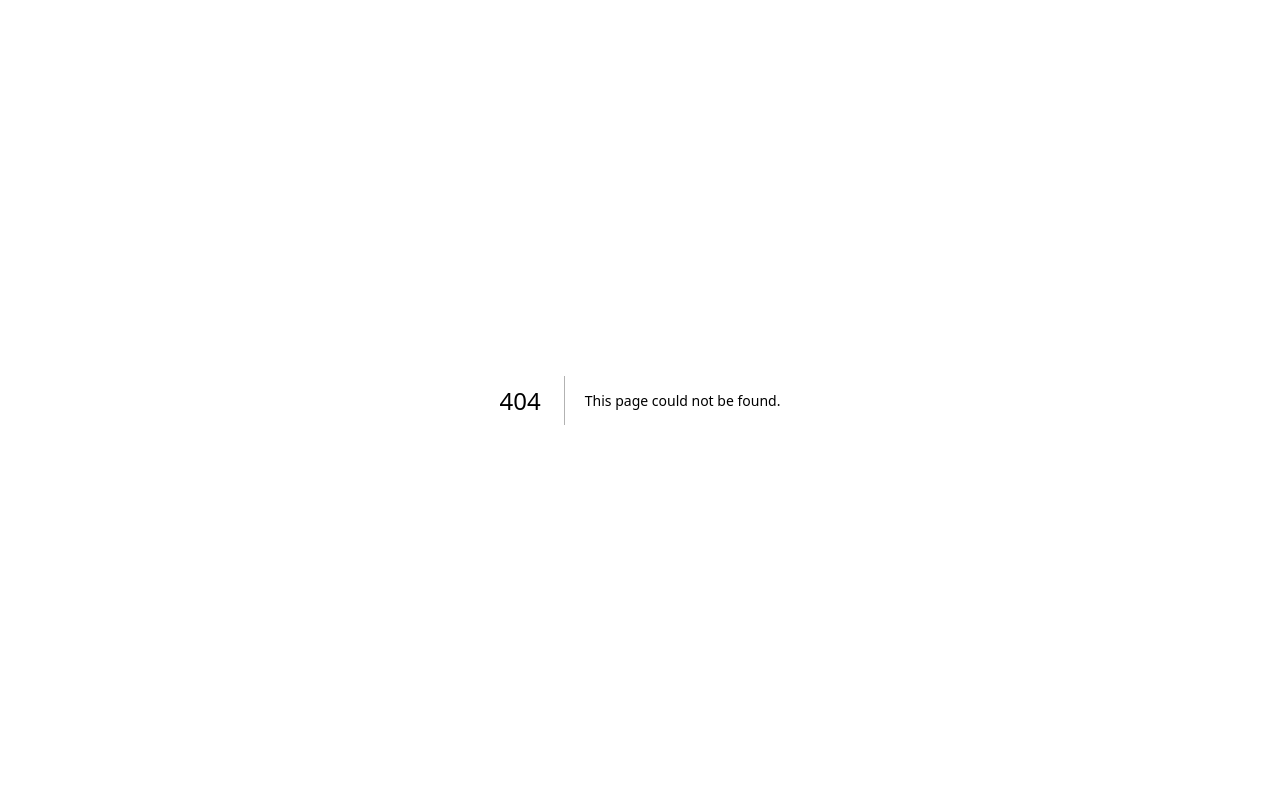
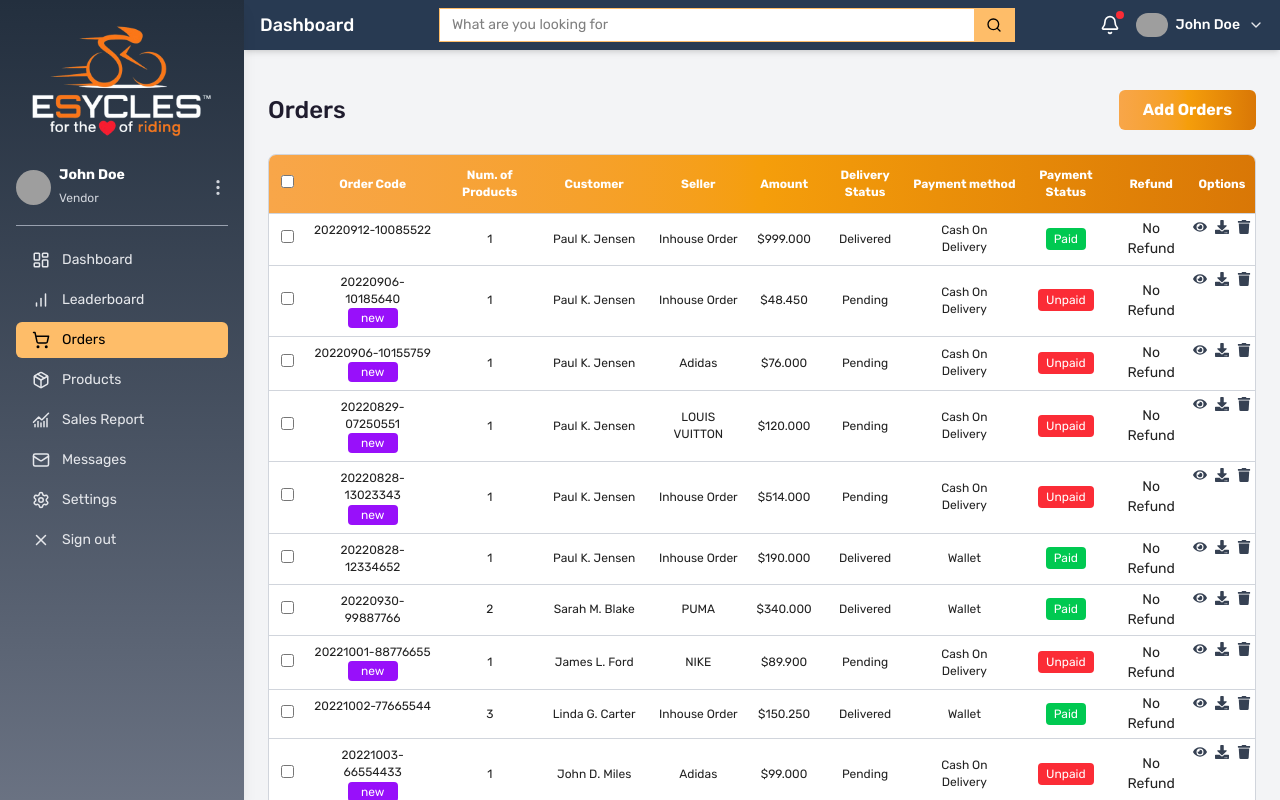
Before and after one commit to fahadsaeed8/esycles-vendor, a Next.js app: page /orders in a window 1280 px wide. Before the commit this address had no page. Built offline with nearby package versions, Linux system fonts and the light colour scheme; grey boxes are pictures that could not be loaded.

Commit message:
resolve bugs

```diff
--- /dev/null
+++ b/app/orders/page.tsx
@@ -0,0 +1,285 @@
+import React from "react";
+import { FaEye, FaDownload, FaTrash } from "react-icons/fa";
+import DashboardLayout from "../../components/layout/dashboard-layout";
+import Button from "../../components/common/button";
+
+function Orders() {
+  const orders = [
+    {
+      orderCode: "20220912-10085522",
+      products: 1,
+      customer: "Paul K. Jensen",
+      seller: "Inhouse Order",
+      amount: "$999.000",
+      deliveryStatus: "Delivered",
+      paymentMethod: "Cash On Delivery",
+      paymentStatus: "Paid",
+      refund: "No Refund",
+    },
+    {
+      orderCode: "20220906-10185640",
+      products: 1,
+      customer: "Paul K. Jensen",
+      seller: "Inhouse Order",
+      amount: "$48.450",
+      deliveryStatus: "Pending",
+      paymentMethod: "Cash On Delivery",
+      paymentStatus: "Unpaid",
+      refund: "No Refund",
+      new: true,
+    },
+    {
+      orderCode: "20220906-10155759",
+      products: 1,
+      customer: "Paul K. Jensen",
+      seller: "Adidas",
+      amount: "$76.000",
+      deliveryStatus: "Pending",
+      paymentMethod: "Cash On Delivery",
+      paymentStatus: "Unpaid",
+      refund: "No Refund",
+      new: true,
+    },
+    {
+      orderCode: "20220829-07250551",
+      products: 1,
+      customer: "Paul K. Jensen",
+      seller: "LOUIS VUITTON",
+      amount: "$120.000",
+      deliveryStatus: "Pending",
+      paymentMethod: "Cash On Delivery",
+      paymentStatus: "Unpaid",
+      refund: "No Refund",
+      new: true,
+    },
+    {
+      orderCode: "20220828-13023343",
+      products: 1,
+      customer: "Paul K. Jensen",
+      seller: "Inhouse Order",
+      amount: "$514.000",
+      deliveryStatus: "Pending",
+      paymentMethod: "Cash On Delivery",
+      paymentStatus: "Unpaid",
+      refund: "No Refund",
+      new: true,
+    },
+    {
+      orderCode: "20220828-12334652",
+      products: 1,
+      customer: "Paul K. Jensen",
+      seller: "Inhouse Order",
+      amount: "$190.000",
+      deliveryStatus: "Delivered",
+      paymentMethod: "Wallet",
+      paymentStatus: "Paid",
+      refund: "No Refund",
+    },
+    // New objects start here
+    {
+      orderCode: "20220930-99887766",
+      products: 2,
+      customer: "Sarah M. Blake",
+      seller: "PUMA",
+      amount: "$340.000",
+      deliveryStatus: "Delivered",
+      paymentMethod: "Wallet",
+      paymentStatus: "Paid",
+      refund: "No Refund",
+    },
+    {
+      orderCode: "20221001-88776655",
+      products: 1,
+      customer: "James L. Ford",
+      seller: "NIKE",
+      amount: "$89.900",
+      deliveryStatus: "Pending",
+      paymentMethod: "Cash On Delivery",
+      paymentStatus: "Unpaid",
+      refund: "No Refund",
+      new: true,
+    },
+    {
+      orderCode: "20221002-77665544",
+      products: 3,
+      customer: "Linda G. Carter",
+      seller: "Inhouse Order",
+      amount: "$150.250",
+      deliveryStatus: "Delivered",
+      paymentMethod: "Wallet",
+      paymentStatus: "Paid",
+      refund: "No Refund",
+    },
+    {
+      orderCode: "20221003-66554433",
+      products: 1,
+      customer: "John D. Miles",
+      seller: "Adidas",
+      amount: "$99.000",
+      deliveryStatus: "Pending",
+      paymentMethod: "Cash On Delivery",
+      paymentStatus: "Unpaid",
+      refund: "No Refund",
+      new: true,
+    },
+    {
+      orderCode: "20221004-55443322",
+      products: 2,
+      customer: "Alice T. Nguyen",
+      seller: "Under Armour",
+      amount: "$210.000",
+      deliveryStatus: "Delivered",
+      paymentMethod: "Cash On Delivery",
+      paymentStatus: "Paid",
+      refund: "No Refund",
+    },
+    {
+      orderCode: "20221005-44332211",
+      products: 1,
+      customer: "George F. Henry",
+      seller: "Inhouse Order",
+      amount: "$135.000",
+      deliveryStatus: "Pending",
+      paymentMethod: "Wallet",
+      paymentStatus: "Unpaid",
+      refund: "No Refund",
+    },
+    {
+      orderCode: "20221006-33221100",
+      products: 2,
+      customer: "Cynthia B. Moore",
+      seller: "PUMA",
+      amount: "$240.750",
+      deliveryStatus: "Delivered",
+      paymentMethod: "Cash On Delivery",
+      paymentStatus: "Paid",
+      refund: "No Refund",
+    },
+    {
+      orderCode: "20221007-22110099",
+      products: 1,
+      customer: "Daniel E. Frost",
+      seller: "Inhouse Order",
+      amount: "$58.900",
+      deliveryStatus: "Pending",
+      paymentMethod: "Wallet",
+      paymentStatus: "Unpaid",
+      refund: "No Refund",
+      new: true,
+    },
+    {
+      orderCode: "20221008-11009988",
+      products: 1,
+      customer: "Emma L. Woods",
+      seller: "LOUIS VUITTON",
+      amount: "$499.000",
+      deliveryStatus: "Delivered",
+      paymentMethod: "Cash On Delivery",
+      paymentStatus: "Paid",
+      refund: "No Refund",
+    },
+  ];
+
+  return (
+    <DashboardLayout>
+      <div className="px-2">
+        <div className="flex items-center justify-between my-6">
+          <h1 className="text-[24px] font-[500] text-[#1f1c2e] ">Orders</h1>
+          {/* <button className="w-[132px] h-[45px] flex items-center justify-center text-[14px] bg-[#f59359] rounded-md hover:bg-transparent">
+
+        </button> */}
+          <Button variant="primary">Add Orders</Button>
+        </div>
+        <div className=" overflow-auto  border border-gray-300 rounded-lg">
+          <table className="text-sm text-left text-[#222]  min-w-[768px] w-full">
+            <thead className="bg-gradient-to-r from-[#f8a649] via-[#f59e0b] to-[#d97706] text-white">
+              <tr>
+                <th className="py-3 text-center">
+                  <input type="checkbox" />
+                </th>
+                <th className="py-3  text-center text-[12px] ">Order Code</th>
+                <th className="py-3  text-center text-[12px] ">
+                  Num. of Products
+                </th>
+                <th className="py-3  text-center text-[12px] ">Customer</th>
+                <th className="py-3  text-center text-[12px] ">Seller</th>
+                <th className="py-3  text-center text-[12px] ">Amount</th>
+                <th className="py-3  text-center text-[12px] ">
+                  Delivery Status
+                </th>
+                <th className="py-3  text-center text-[12px] ">
+                  Payment method
+                </th>
+                <th className="py-3  text-center text-[12px] ">
+                  Payment Status
+                </th>
+                <th className="py-3  text-center text-[12px] ">Refund</th>
+                <th className="py-3  text-center text-[12px] ">Options</th>
+              </tr>
+            </thead>
+            <tbody>
+              {orders.map((order, idx) => (
+                <tr
+                  key={idx}
+                  className="border-t border-gray-300 bg-white hover:bg-orange-50 transition duration-300"
+                >
+                  <td className="p-3 text-center">
+                    <input
+                      type="checkbox"
+                      className=" cursor-pointer text-center"
+                    />
+                  </td>
+                  <td className="flex flex-col items-center p-2 text-center w-full">
+                    <span className="text-[12px] font-[400] text-center">
+                      {order.orderCode}
+                    </span>
+                    {order.new && (
+                      <span className=" text-xs bg-purple-600 text-white py-0.5 rounded-sm text-center w-[50px]">
+                        new
+                      </span>
+                    )}
+                  </td>
+                  <td className=" text-center text-[12px]">{order.products}</td>
+                  <td className="p-2 text-center text-[12px]">
+                    {order.customer}
+                  </td>
+                  <td className="p-2 text-center text-[12px]">
+                    {order.seller}
+                  </td>
+                  <td className="p-2 text-center text-[12px]">
+                    {order.amount}
+                  </td>
+                  <td className="p-2 text-center text-[12px]">
+                    {order.deliveryStatus}
+                  </td>
+                  <td className="p-2 text-center text-[12px]">
+                    {order.paymentMethod}
+                  </td>
+                  <td className="p-2 text-center text-[12px]">
+                    <span
+                      className={`px-2 py-1 text-white text-xs rounded ${
+                        order.paymentStatus === "Paid"
+                          ? "bg-green-500"
+                          : "bg-red-500"
+                      }`}
+                    >
+                      {order.paymentStatus}
+                    </span>
+                  </td>
+                  <td className="p-1 text-center">{order.refund}</td>
+                  <td className="p-1 flex gap-x-2 items-center justify-center text-center">
+                    <FaEye className="cursor-pointer text-gray-700" />
+                    <FaDownload className="cursor-pointer text-gray-700" />
+                    <FaTrash className="cursor-pointer text-gray-700" />
+                  </td>
+                </tr>
+              ))}
+            </tbody>
+          </table>
+        </div>
+      </div>
+    </DashboardLayout>
+  );
+}
+
+export default Orders;
--- a/app/page.tsx
+++ b/app/page.tsx
@@ -7,7 +7,6 @@ import { FiSearch } from "react-icons/fi";
 import { BellIcon, MoreVertical } from "lucide-react";
 import { FaBoxOpen, FaClipboardCheck } from "react-icons/fa";
 import { MdOutlineViewModule } from "react-icons/md";
-import { FaEdit, FaTrash } from "react-icons/fa";
 import Table from "../components/common/table/page";
 import Image from "next/image";
 
@@ -36,40 +35,43 @@ const page = () => {
     },
   ];
 
-  const products = [
+type Product = {
+  product: string;
+  category: string;
+  amount: number;
+  date: string;
+  customer: string;
+  status: string;
+};
+
+  const products: Product[] = [
     {
       product: "Body Parts",
       category: "Body Parts",
       amount: 900,
-      currency: "TK",
       date: "15/03/2022",
       customer: "Nur Alom",
       status: "Processing",
-      image: "/images/body-parts.png",
     },
     {
       product: "Auxillary Battery",
       category: "Body Parts",
       amount: 16600,
-      currency: "TK",
       date: "21/03/2022",
       customer: "S A Sams",
       status: "Shipped",
-      image: "/images/auxillary-battery.png",
     },
     {
       product: "Car Interior",
       category: "Body Parts",
       amount: 800,
-      currency: "TK",
       date: "05/03/2022",
       customer: "Sadek Rahman",
       status: "Done",
-      image: "/images/car-interior.png",
     },
   ];
 
-  const columns = [
+  const columns: { key: keyof Product; label: string }[] = [
   { key: "product", label: "Product" },
   { key: "category", label: "Category" },
   { key: "amount", label: "Amount" },
@@ -111,14 +113,14 @@ const page = () => {
 
   return (
     <DashboardLayout>
-      <div className="w-full flex flex-col sm:flex-row sm:items-center sm:justify-between px-4 py-2">
+      <div className="w-full flex flex-col md:flex-row sm:items-center sm:justify-between md:px-4 py-2">
         {/* Left Heading */}
         <h2 className="text-lg sm:text-3xl font-bold text-gray-900 mb-2 sm:mb-0">
           Overview
         </h2>
 
         {/* Search Bar */}
-        <div className="flex items-center gap-x-3">
+        <div className="flex items-center gap-x-1 md:gap-x-3">
           <div className="flex items-center border border-[#f59e0b] rounded-full px-3 py-3 w-full sm:w-[300px] md:w-[350px] lg:w-[400px]">
             <FiSearch className="text-[#f59e0b] mr-2 text-lg" />
             <input
@@ -135,11 +137,11 @@ const page = () => {
           </div>
         </div>
       </div>
-      <div className=" flex gap-x-5 bg-gray-100 my-5">
-        <div>
+      <div className=" flex flex-col md:flex-row w-full gap-5 bg-gray-100 my-5">
+        <div className=" w-full">
           <OverviewChart />
         </div>
-        <div className="bg-white shadow-md rounded-2xl p-4 w-full max-w-xs sm:max-w-sm md:max-w-md text-center border border-gray-100 flex flex-col items-center justify-center">
+        <div className="bg-white shadow-md rounded-2xl p-4 w-full  md:max-w-md text-center border border-gray-100 flex flex-col items-center justify-center">
           {/* Title */}
           <h2 className="text-lg sm:text-2xl font-semibold text-gray-800">
             Current Balance
@@ -164,8 +166,9 @@ const page = () => {
           </button>
         </div>
       </div>
-      <div className="flex gap-5 my-5">
-        <div>
+      <div className="flex flex-col xl:flex-row gap-5 my-5">
+  <div className="flex-1">
+    {/* Stats */}
     <div className="w-full flex flex-wrap gap-4">
       {stats.map((item, idx) => (
         <div
@@ -178,19 +181,21 @@ const page = () => {
         >
           <div>{item.icon}</div>
           <div>
-                  <h2 className="text-2xl font-bold text-gray-800">
-                    {item.value}
-                  </h2>
+            <h2 className="text-2xl font-bold text-gray-800">{item.value}</h2>
             <p className="text-gray-500 text-sm">{item.label}</p>
           </div>
         </div>
       ))}
     </div>
-          <div className=" max-w-[750px] my-5">
-            <Table columns={columns} data={products} highlightKey="" />
+
+    {/* Table */}
+    <div className="max-w-full lg:max-w-[750px] my-5 overflow-x-auto">
+      <Table columns={columns} data={products} highlightKey="status" />
     </div>
   </div>
-        <div>
+
+  {/* Top Categories */}
+  <div className="w-full lg:w-auto">
     <div className="bg-white rounded-3xl shadow p-4 w-full sm:w-[300px]">
       <h2 className="text-lg font-semibold text-gray-800 mb-4 text-center">
         Top Categories
@@ -209,19 +214,16 @@ const page = () => {
                 height={30}
                 className="object-contain"
               />
-                    <span className={`font-medium ${cat.text}`}>
-                      {cat.name}
-                    </span>
+              <span className={`font-medium ${cat.text}`}>{cat.name}</span>
             </div>
-                  <span className={`font-semibold ${cat.text}`}>
-                    {cat.count}
-                  </span>
+            <span className={`font-semibold ${cat.text}`}>{cat.count}</span>
           </div>
         ))}
       </div>
     </div>
   </div>
 </div>
+
     </DashboardLayout>
   );
 };
--- a/components/common/table/page.tsx
+++ b/components/common/table/page.tsx
@@ -2,25 +2,26 @@
 import React, { useState, useRef, useEffect } from "react";
 import { Plus, Minus } from "lucide-react";
 
-interface Column {
-  key: string;
+// Generic column type
+interface Column<T> {
+  key: keyof T;
   label: string;
   className?: string;
 }
 
-interface CommonTableProps {
-  columns: Column[];
-  data: Record<string, any>[];
-  highlightKey?: string;
-  accordion?: (row: Record<string, any>) => React.ReactNode;
+interface CommonTableProps<T extends Record<string, unknown>> {
+  columns: Column<T>[];
+  data: T[];
+  highlightKey?: keyof T;
+  accordion?: (row: T) => React.ReactNode;
 }
 
-const Table: React.FC<CommonTableProps> = ({
+const Table = <T extends Record<string, unknown>>({
   columns,
   data,
   highlightKey,
   accordion,
-}) => {
+}: CommonTableProps<T>) => {
   const [openIndex, setOpenIndex] = useState<number | null>(null);
   const contentRefs = useRef<(HTMLDivElement | null)[]>([]);
 
@@ -29,7 +30,6 @@ const Table: React.FC<CommonTableProps> = ({
   };
 
   useEffect(() => {
-    // Optional: reset scroll height when opening/closing
     contentRefs.current.forEach((ref, i) => {
       if (ref) {
         ref.style.maxHeight = openIndex === i ? `${ref.scrollHeight}px` : "0px";
@@ -48,7 +48,7 @@ const Table: React.FC<CommonTableProps> = ({
                   {accordion && <th className="w-10"></th>}
                   {columns.map((col) => (
                     <th
-                      key={col.key}
+                      key={String(col.key)}
                       scope="col"
                       className={`px-4 py-3 sm:px-6 sm:py-3 text-left whitespace-nowrap text-xs md:text-sm font-medium uppercase tracking-wider ${
                         col.className || ""
@@ -79,7 +79,7 @@ const Table: React.FC<CommonTableProps> = ({
                       )}
                       {columns.map((col) => (
                         <td
-                          key={col.key}
+                          key={String(col.key)}
                           className={`px-4 py-4 sm:px-6 whitespace-nowrap text-sm align-middle ${
                             col.key === highlightKey
                               ? "text-green-600 font-semibold"
@@ -108,7 +108,7 @@ const Table: React.FC<CommonTableProps> = ({
                               </button>
                             </div>
                           ) : (
-                            row[col.key]
+                            String(row[col.key])
                           )}
                         </td>
                       ))}
--- a/components/popup/side-profile-popup.tsx
+++ b/components/popup/side-profile-popup.tsx
@@ -1,8 +1,7 @@
 "use client";
 
 import React from "react";
-import { EllipsisVertical, List, Lock, LogOut, Settings } from "lucide-react";
-import Image from "next/image";
+import { EllipsisVertical, List, Lock, Settings } from "lucide-react";
 import ReactPopUp from "../common/react-popup";
 
 const SideProfilePopUp = () => {
--- a/components/sections/OverViewChart.tsx
+++ b/components/sections/OverViewChart.tsx
@@ -23,7 +23,7 @@ export default function OverviewChart() {
   const selectedData = data.find(d => d.month === selectedMonth);
 
   return (
-    <div className="bg-gradient-to-r from-[#f8a649] via-[#f59e0b] to-[#d97706] text-white rounded-3xl p-6 shadow-lg w-[600px]">
+    <div className="bg-gradient-to-r from-[#f8a649] via-[#f59e0b] to-[#d97706] text-white rounded-3xl p-6 shadow-lg w-full max-w-[600px]">
       <div className="flex justify-between items-center mb-4">
         <h2 className="text-lg font-semibold">Overview</h2>
         <select className="bg-orange-300 rounded-lg px-3 py-1 text-sm">
@@ -35,7 +35,7 @@ export default function OverviewChart() {
       {/* Chart */}
       <ResponsiveContainer width="100%" height={150}>
         <LineChart data={data}>
-          <XAxis dataKey="month" axisLine={false} tickLine={false} />
+          <XAxis dataKey="month" axisLine={false} tickLine={false}  padding={{ left: 20, right: 20 }}/>
           <Tooltip
             contentStyle={{
               backgroundColor: '#059669',
```
Lines whose indentation alone changed are shown as unchanged.
